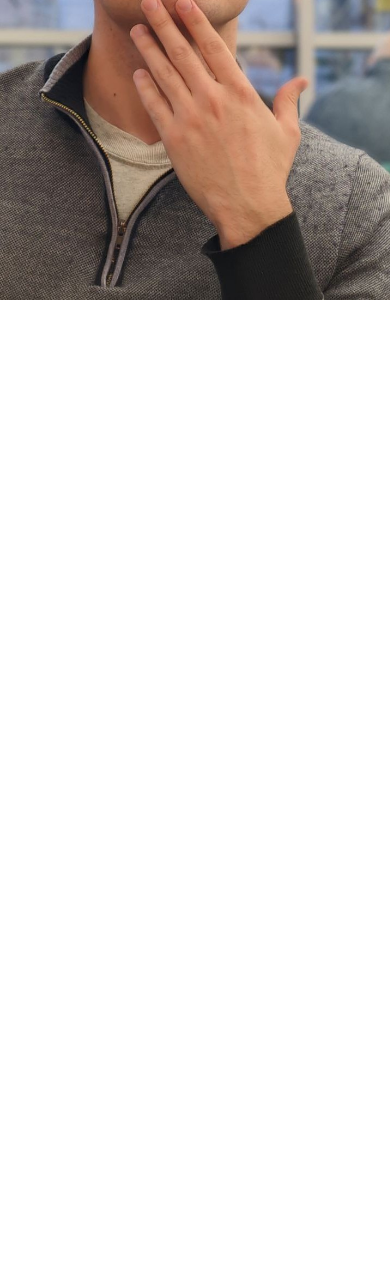
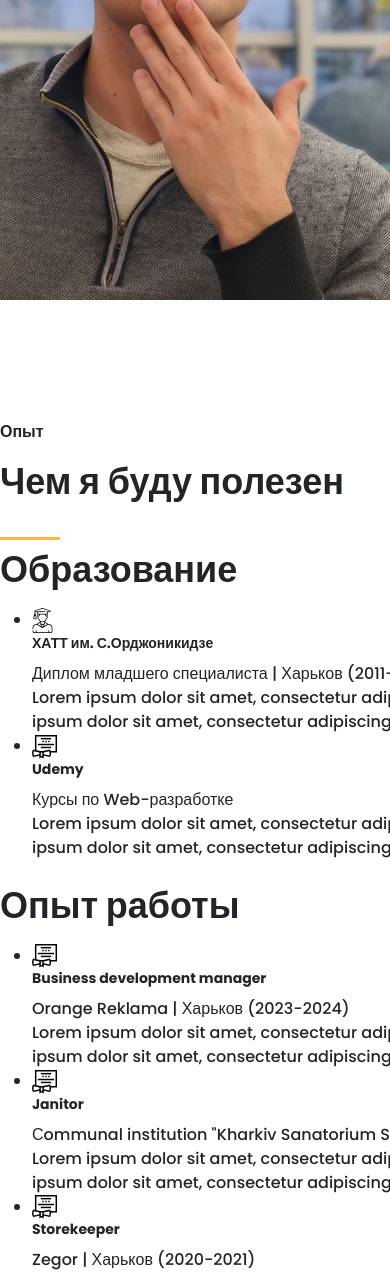
Before and after one commit to solonar96/html-portfolio, a website: page src/index.html in a window 390 px wide. Shown: the part 1264-2539 px from the top of the page. Before the commit the page ends 1564 px from the top, so only its background shows below. Drawn offline with Linux system fonts and the light colour scheme.

Commit message:
added media rules for resume block

```diff
--- a/src/index.html
+++ b/src/index.html
@@ -156,7 +156,7 @@
         </div>
     </section>
 
-    <!-- <section class="resume">
+    <section class="resume">
         <div class="container">
             <h2 class="title title_fz16 title__section-title">Опыт</h2>
             <div class="title title_fz36 title__section-subtitle">Чем я буду полезен</div>
@@ -273,7 +273,7 @@
                 </div>
             </div>
         </div>
-    </section> -->
+    </section>
 
     <!-- <section class="skills">
         <div class="container">
--- a/src/sass/blocks/_media.scss
+++ b/src/sass/blocks/_media.scss
@@ -18,6 +18,24 @@
 			&-item {
 				grid-template-columns: 40px 200px;
 				column-gap: 15px;
+			}
+		}
+	}
+	.resume {
+		&__wrapper {
+			padding: 60px 50px 0 50px;
+			grid-template-columns: repeat(2, 400px);
+			column-gap: 60px;
+		}
+		&__item {
+			&:before {
+				top: 53px;
+			}
+			&-head {
+				padding-top: 35px;
+			}
+			&-icon {
+				top: 35px;
 			}
 		}
 	}
@@ -54,6 +72,24 @@
 			&-item {
 				grid-template-columns: 40px 320px;
 				column-gap: 20px;
+			}
+		}
+	}
+	.resume {
+		&__wrapper {
+			padding: 50px 0 0 0;
+			grid-template-columns: repeat(2, 340px);
+			column-gap: 40px;
+		}
+		&__item {
+			&:before {
+				top: 43px;
+			}
+			&-head {
+				padding-top: 25px;
+			}
+			&-icon {
+				top: 25px;
 			}
 		}
 	}
@@ -96,6 +132,13 @@
 			}
 		}
 	}
+	.resume {
+		&__wrapper {
+			padding-top: 30px;
+			grid-template: auto auto / 1fr;
+			row-gap: 30px;
+		}
+	}
 }
 
 @media (max-width: 576px) {
@@ -106,6 +149,9 @@
 	.title {
 		&_fz48 {
 			font-size: 26px;
+		}
+		&_fz36 {
+			font-size: 24px;
 		}
 	}
 	.hamburger {
@@ -127,4 +173,12 @@
 			margin-top: 32px;
 		}
 	}
+	.about {
+		&__wrapper {
+			grid-template: 340px auto auto / 1fr ;
+		}
+		&__skills {
+			grid-template-columns: 1fr;
+		}
+	}
 }
```
Also changed, not shown: dist/css/policy.min.css, dist/css/style.min.css, dist/index.html.
